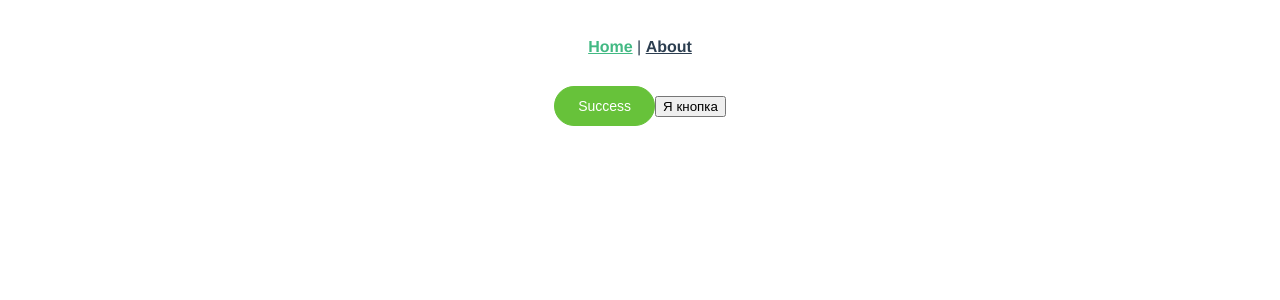
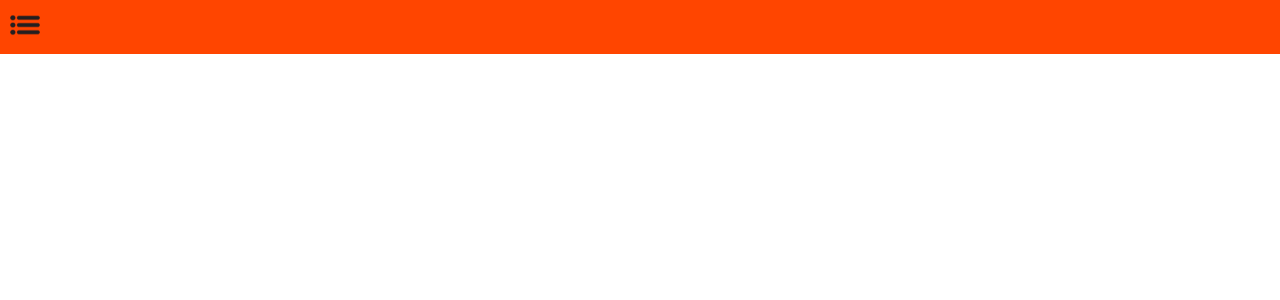
Before and after one commit to BabinDenys/Habits, a Vue app: page / in a window 1280 px wide. Shown: the top 300 px of the page. Built offline with nearby package versions, Linux system fonts and the light colour scheme.

Commit message:
Добавил Header и Menu components

```diff
--- a/src/App.vue
+++ b/src/App.vue
@@ -1,32 +1,27 @@
 <template>
   <div id="app">
-    <div id="nav">
-      <router-link to="/">Home</router-link> |
-      <router-link to="/about">About</router-link>
-    </div>
+    <Header />
+    <Menu v-if="this.$store.state.checkMenu" />
     <router-view/>
   </div>
 </template>
 
+<script>
+  import Header from './components/Header'
+  import Menu from './components/Menu'
+
+  export default {
+    el: 'app',
+    components : {
+      Header,
+      Menu
+    }
+  }
+</script>
+
 <style>
-#app {
-  font-family: Avenir, Helvetica, Arial, sans-serif;
-  -webkit-font-smoothing: antialiased;
-  -moz-osx-font-smoothing: grayscale;
-  text-align: center;
-  color: #2c3e50;
-}
-
-#nav {
-  padding: 30px;
-}
-
-#nav a {
-  font-weight: bold;
-  color: #2c3e50;
-}
-
-#nav a.router-link-exact-active {
-  color: #42b983;
-}
+  * {
+    padding: 0;
+    margin: 0;
+  }
 </style>
--- /dev/null
+++ b/src/components/Header.vue
@@ -0,0 +1,30 @@
+<template>
+  <div class="content">
+    <div class="menu" @click="menuClick">
+      <img class="menu__image" src="../assets/menu.png" alt="" >
+    </div>
+  </div>
+</template>
+
+<script>
+  export default {
+    name: 'Header.vue',
+    methods: {
+      menuClick () {
+        this.$store.commit('menuClick')
+      }
+    }
+  }
+</script>
+
+<style scoped>
+.content {
+  background-color: orangered;
+  width: 100%;
+}
+
+.menu__image {
+  width: 50px;
+  height: auto;
+}
+</style>
--- /dev/null
+++ b/src/components/Menu.vue
@@ -0,0 +1,50 @@
+<template>
+    <div class="content">
+      <div class="content__item">
+        <router-link to="/">
+          <span>
+            Главная страница
+          </span>
+        </router-link>
+      </div>
+      <div class="content__item">
+        <router-link to="/myHabits">
+          <span>
+            Список привычек
+          </span>
+        </router-link>
+      </div>
+      <div class="content__item">
+        <router-link to="/addHabit">
+          <span>
+            Добавить привычку
+          </span>
+        </router-link>
+      </div>
+    </div>
+</template>
+
+<script>
+  export default {
+  }
+</script>
+
+<style scoped>
+.content {
+  width: 100%;
+  height: auto;
+  background-color: #ff5815;
+  padding: 15px 0;
+}
+
+.content__item {
+  width: auto;
+  height: auto;
+  margin: 0 0 10px 20px;
+}
+
+.content__item span {
+  font-size: 26px;
+  color: azure;
+}
+</style>
--- a/src/router/index.js
+++ b/src/router/index.js
@@ -1,6 +1,8 @@
 import Vue from 'vue'
 import VueRouter from 'vue-router'
 import Home from '../views/Home.vue'
+import AddHabit from '../views/AddHabit.vue'
+import MyHabits from '../views/MyHabits.vue'
 
 Vue.use(VueRouter)
 
@@ -9,6 +11,16 @@ const routes = [
     path: '/',
     name: 'Home',
     component: Home
+  },
+  {
+    path: '/addHabit',
+    name: 'AddHabit',
+    component: AddHabit
+  },
+  {
+    path: '/myHabits',
+    name: 'MyHabits',
+    component: MyHabits
   },
   {
     path: '/about',
--- a/src/store/index.js
+++ b/src/store/index.js
@@ -8,11 +8,15 @@ Vue.use(ElementUI)
 
 export default new Vuex.Store({
   state: {
-    name: 'Denys Babin'
+    name: 'Denys Babin',
+    checkMenu: false
   },
   mutations: {
     change () {
       this.state.name = 'Babin Denys version2'
+    },
+    menuClick () {
+      this.state.checkMenu = !this.state.checkMenu
     }
   },
   actions: {
--- /dev/null
+++ b/src/views/AddHabit.vue
@@ -0,0 +1,18 @@
+<template>
+    <div>
+      Приключения на вашу голову
+    </div>
+</template>
+
+<script>
+
+  export default {
+    name: 'AddHabit',
+    components: {
+    },
+  }
+</script>
+
+<style scoped>
+
+</style>
--- a/src/views/Home.vue
+++ b/src/views/Home.vue
@@ -1,7 +1,5 @@
 <template>
   <div class="home">
-    <el-button type="success" round @click="changeName">Success</el-button>
-    <button> Я кнопка </button>
   </div>
 </template>
 
@@ -10,6 +8,10 @@
 
 export default {
   name: 'Home',
+  data () {
+    return {
+    }
+  },
   components: {
   },
   methods: {
@@ -21,7 +23,4 @@ export default {
 </script>
 
 <style scoped>
-button {
-  width: ;
-}
 </style>
--- /dev/null
+++ b/src/views/MyHabits.vue
@@ -0,0 +1,18 @@
+<template>
+    <div>
+      Это список
+    </div>
+</template>
+
+<script>
+
+  export default {
+    name: 'List',
+    components: {
+    },
+  }
+</script>
+
+<style scoped>
+
+</style>
```
Also changed, not shown: src/assets/menu.png (added).
